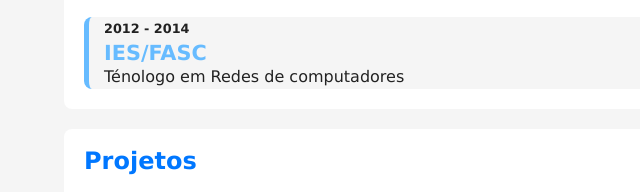
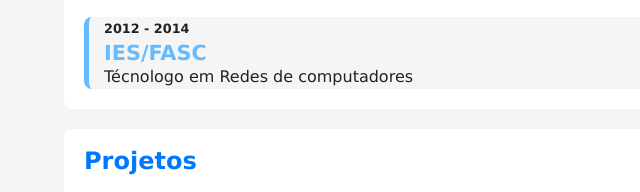
Before and after one commit to eckstein75/projeto-portfolio, a plain HTML site: page index.html in a window 1280 px wide. Shown: the part 1129-1321 px from the top of the page, 0-640 px from the left. Drawn offline with Linux system fonts and the light colour scheme.

```diff
--- a/index.html
+++ b/index.html
@@ -97,7 +97,7 @@
             <div class="curso">
               <p class="periodo">2012 - 2014</p>
               <h3 class="instituicao">IES/FASC</h3>
-              <p class="titulacao">Ténologo em Redes de computadores</p>
+              <p class="titulacao">Técnologo em Redes de computadores</p>
             </div>
 
             <div class="curso">
```
